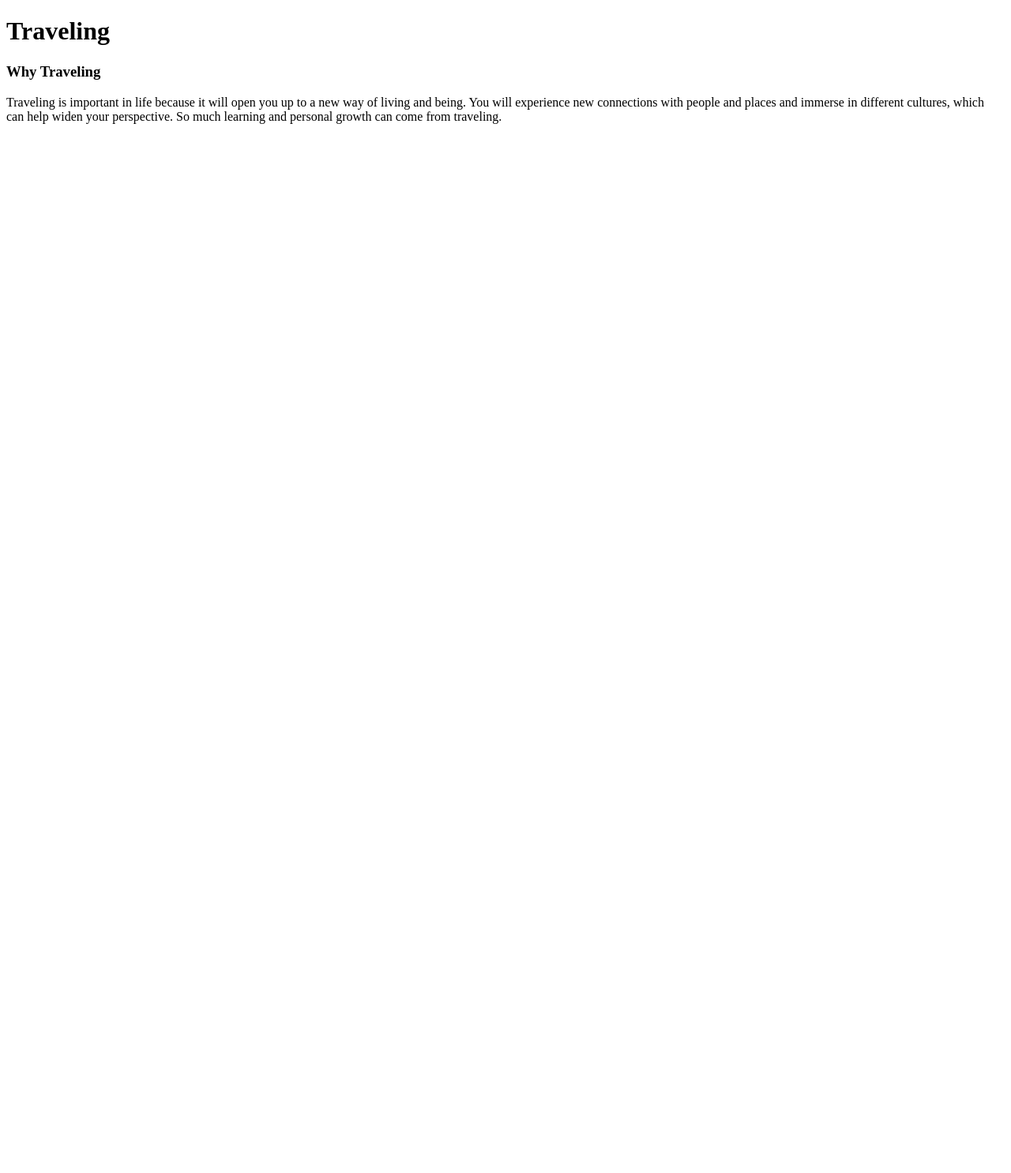
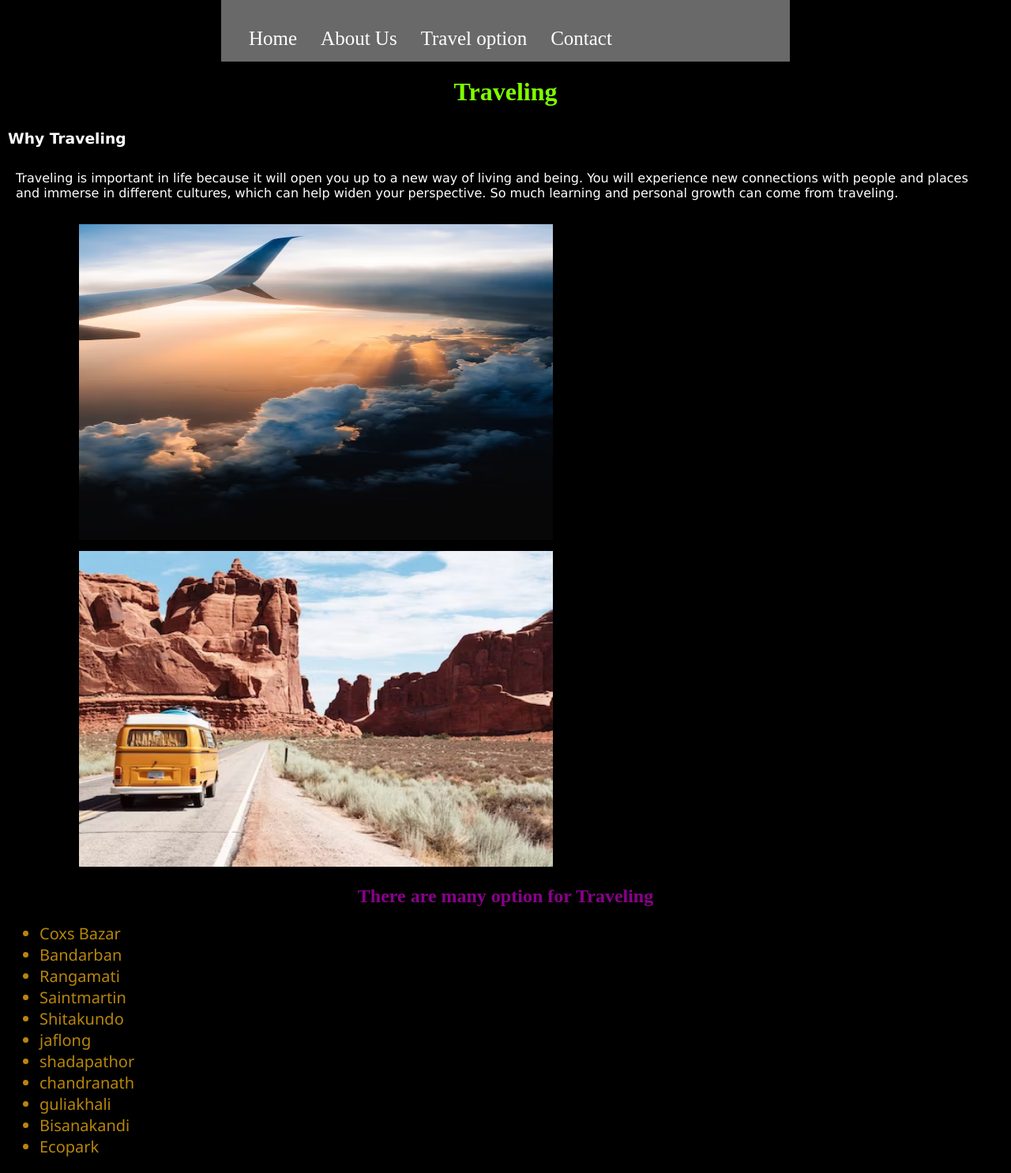
Before and after one commit to opu3199/travel-repo, a plain HTML site: page index.html in a window 1280 px wide. Shown: the whole page at 79% size. Before the commit the page ends 800 px from the top, so only its background shows below. Drawn offline with Linux system fonts and the light colour scheme.

Commit message:
traveling

```diff
--- a/index.html
+++ b/index.html
@@ -4,13 +4,42 @@
     <meta charset="UTF-8">
     <meta name="viewport" content="width=device-width, initial-scale=1.0">
     <title>Traveling Advantage </title>
+    <link rel="stylesheet" href="style.css">
 </head>
 <body>
+    <div class="container">
+       <div class="navbar">
+        <a href="">Home</a>
+        <a href="">About Us</a>
+        <a href="">Travel option</a>
+        <a href="">Contact</a>
+       </div>
+
     <h1>Traveling</h1>
     <h3>Why Traveling</h3>
     <p>Traveling is important in life because it will open you up to a new way of living and being.
         You will experience new connections with people and places and immerse in different cultures,
          which can help widen your perspective. So much learning and personal growth can come from
          traveling.</p>
+         <img src="images/photo-1500835556837-99ac94a94552.avif" alt="">
+         <img src="images/photo-1469854523086-cc02fe5d8800.avif" alt="">
+         <div>
+         <h2>There are many option for Traveling</h2>
+         <ul class="option">
+            <li>Coxs Bazar</li>
+            <li>Bandarban</li>
+            <li>Rangamati</li>
+            <li>Saintmartin</li>
+            <li>Shitakundo</li>
+            <li>jaflong</li>
+            <li>shadapathor</li>
+            <li>chandranath</li>
+            <li>guliakhali</li>
+            <li>Bisanakandi</li>
+            <li>Ecopark</li>
+         </ul>
+        </div>
+
+        </div>
 </body>
 </html>
--- /dev/null
+++ b/style.css
@@ -0,0 +1,71 @@
+*{
+    margin: 0;
+
+}
+.container{
+    background-color: black;
+}
+h1{
+    text-align: center;
+    padding: 20px;
+    color: chartreuse;
+    font-weight: bolder;
+}
+h3{
+    padding: 10px;
+    color: white;
+    font-family: 'Lucida Sans', 'Lucida Sans Regular', 'Lucida Grande', 'Lucida Sans Unicode', Geneva, Verdana, sans-serif;
+}
+p{
+    padding: 20px;
+    color: white;
+    font-family: Verdana, Geneva, Tahoma, sans-serif;
+}
+img{
+    height: 400px;
+    width: 600px;
+    padding: 10px 0px 0px 100px;
+    display: inline-block;
+
+}
+h2{
+    text-align: center;
+    padding-top: 20px;
+    color: darkmagenta;
+    font-weight: bolder;
+}
+.option{
+    font-size: 20px;
+    color:darkgoldenrod;
+    font-family: 'Segoe UI', Tahoma, Geneva, Verdana, sans-serif;
+    justify-content: center;
+    padding: 20px;
+    padding-left: 50px;
+}
+.option:hover{
+    color:darkgreen;
+
+}
+.navbar{
+    padding-left: 20px;
+    padding-top: 20px;
+    margin: auto;
+    font-size: 25px;
+    width: 700px;
+    overflow: hidden;
+    background-color: dimgray;
+
+}
+.navbar a{
+    text-decoration: none;
+    text-align: center;
+    color: white;
+    padding: 15px;
+    float: left;
+    align-items: center;
+
+}
+.navbar a:hover{
+    color: darkmagenta;
+    background-color:cyan;
+}
```
Also changed, not shown: images/istockphoto-1401027384-170667a.webp (added), images/istockphoto-1409676560-170667a.webp (added), images/photo-1469854523086-cc02fe5d8800.avif (added), images/photo-1473625247510-8ceb1760943f.avif (added), images/photo-1500835556837-99ac94a94552.avif (added).
